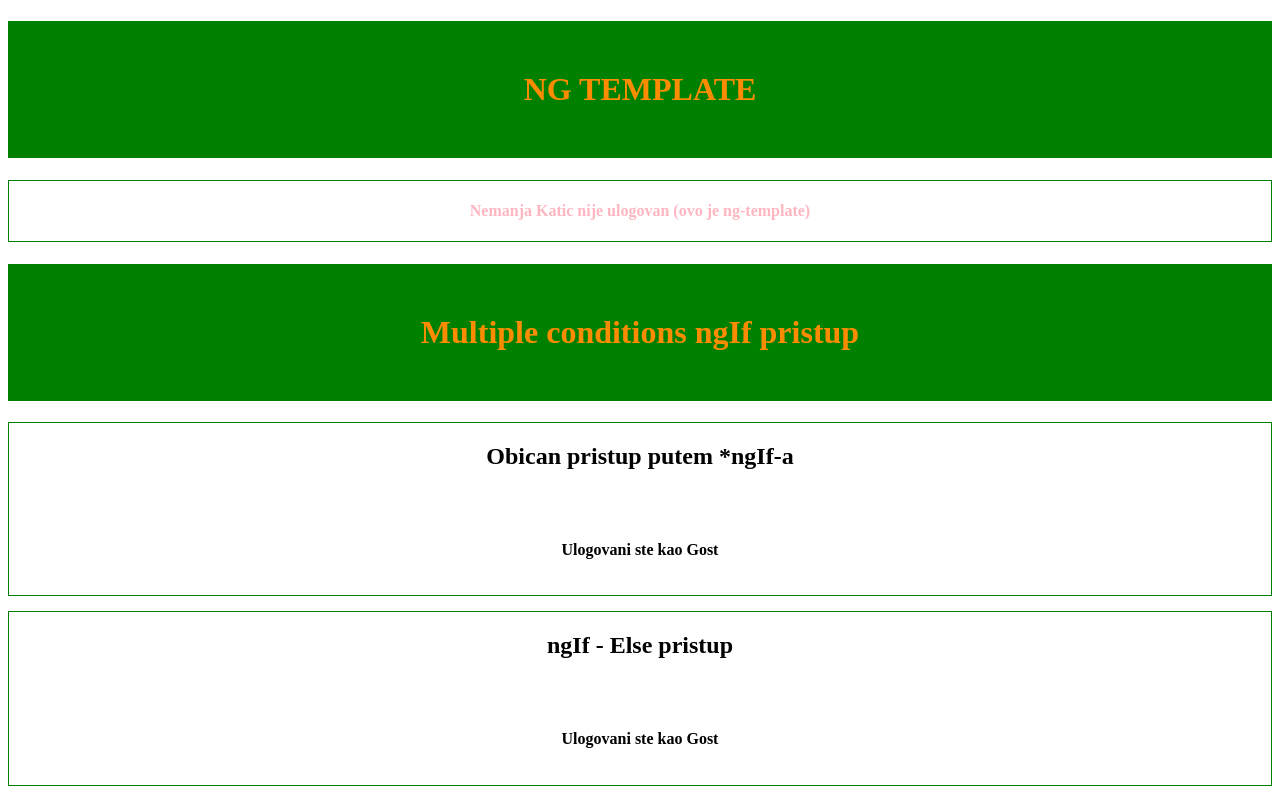
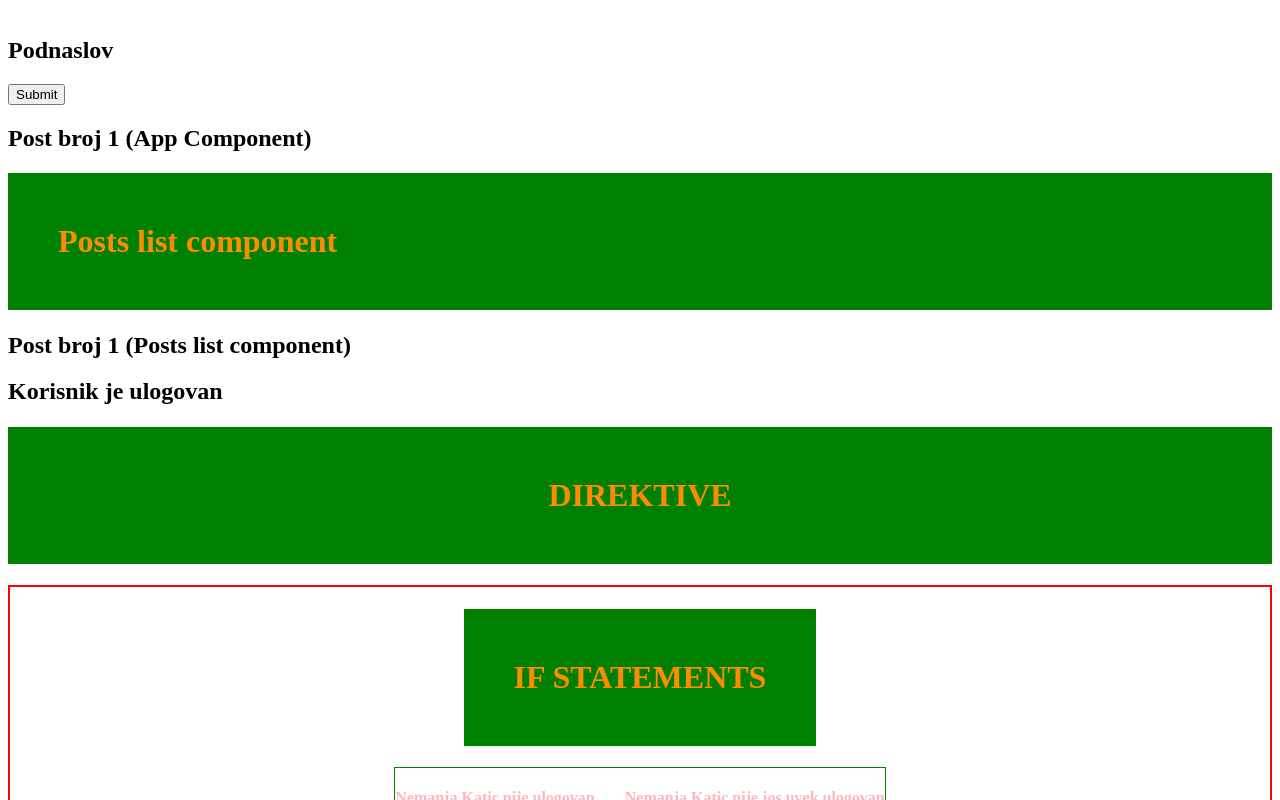
Before and after one commit to katic-nemanja/angular18FullCourse, an Angular app: page / in a window 1280 px wide. Shown: the part 600-1400 px from the top of the page. Built offline with nearby package versions, Linux system fonts and the light colour scheme.

Commit message:
stigao do 15 dela tutoriala

```diff
--- a/src/app/app.component.html
+++ b/src/app/app.component.html
@@ -1,4 +1,12 @@
 <app-header></app-header>
+<app-navbar></app-navbar>
+<h2>{{appPostListTitle}} (App Component)</h2>
+<!-- [postListTitle]="appPostListTitle" [postListIsLogin]="appIsLogin" - ovo je nacin da se iz PARENT component
+ posalje varijabla u CHILD component
+ u uglastim zagradama se navodi ime varijable definisane u CHILD componentu, a iza znaka "=", pod navodnicima,
+ se navodi ime varijable ili vrednost koju zelimo da prosledimo u CHILD component
+ OVDE SMO VIDELI PRIMER PROSLEDJIVANJA DVE VARIJABLE IZ PARENTA U CHILD -->
+<app-posts-list [postListTitle]="appPostListTitle" [postListIsLogin]="appIsLogin"></app-posts-list>
 
 <!-- OVDE SAM UBACIO DIREKTIVE DA BI BILE VIDLJIVIJE -->
 <app-directives></app-directives>
@@ -24,7 +32,7 @@
 <br/>
 <!--  kod ispod [class.apple]="fruit=='Apple'" proverava da li varijabla fruit ima vrednost Apple i ako je taj uslov true, dodeljuje elementu klasu .apple -->
 <button [class.apple]="fruit=='Apple'">Fruit ninja</button>
-<app-navbar></app-navbar>
+
 
 
 <!-- style binding - funkcionise na isti nacin kao i class binding, samo sto je keyword style, upise se [style.<ime css pravila>]=<vrednost> -->
--- a/src/app/app.component.ts
+++ b/src/app/app.component.ts
@@ -4,11 +4,12 @@ import { AppNavbar } from "./navbar/navbar.component";
 import { HeaderComponent } from "./header/header.component";
 import { FormsModule } from '@angular/forms';
 import { DirectivesComponent } from "./directives/directives.component";
+import { PostsListComponent } from "./posts-list/posts-list.component";
 
 @Component({
   selector: 'app-root',
   standalone: true,
-  imports: [RouterOutlet, AppNavbar, HeaderComponent, FormsModule, DirectivesComponent],
+  imports: [RouterOutlet, AppNavbar, HeaderComponent, FormsModule, DirectivesComponent, PostsListComponent],
   templateUrl: './app.component.html',
   styleUrl: './app.component.css'
 })
@@ -24,6 +25,9 @@ export class AppComponent {
 
   userName:string = 'Nemanja Katic';
 
+  // data flow varijable
+  appPostListTitle: string= 'Post broj 1';
+  appIsLogin:boolean = true;
   btnClick():void{
     this.isActive?this.isActive=false:this.isActive=true;
   }
--- /dev/null
+++ b/src/app/posts-list/posts-list.component.html
@@ -0,0 +1,9 @@
+<h1>Posts list component</h1>
+
+<h2>{{postListTitle}} (Posts list component)</h2>
+@if (postListIsLogin) {
+    <h2>Korisnik je ulogovan</h2>
+}
+@else {
+    <button>Molimo, ulogujte se klikom na dugme</button>
+}
--- /dev/null
+++ b/src/app/posts-list/posts-list.component.ts
@@ -0,0 +1,16 @@
+import { Component, Input } from '@angular/core';
+
+@Component({
+  selector: 'app-posts-list',
+  standalone: true,
+  imports: [],
+  templateUrl: './posts-list.component.html',
+  styleUrl: './posts-list.component.css'
+})
+export class PostsListComponent {
+  // @Input() - oznacava varijablu koja moze vrednost da primi iz PARENT komponente
+  @Input() postListTitle: string = '';
+  @Input() postListIsLogin: boolean = false;
+
+  childMessage: string = 'Ovo je poruka generisana iz CHILD componenta';
+}
```
Also changed, not shown: src/app/posts-list/posts-list.component.css (added), 1 other file (tests, documents, lock files or other folders).
